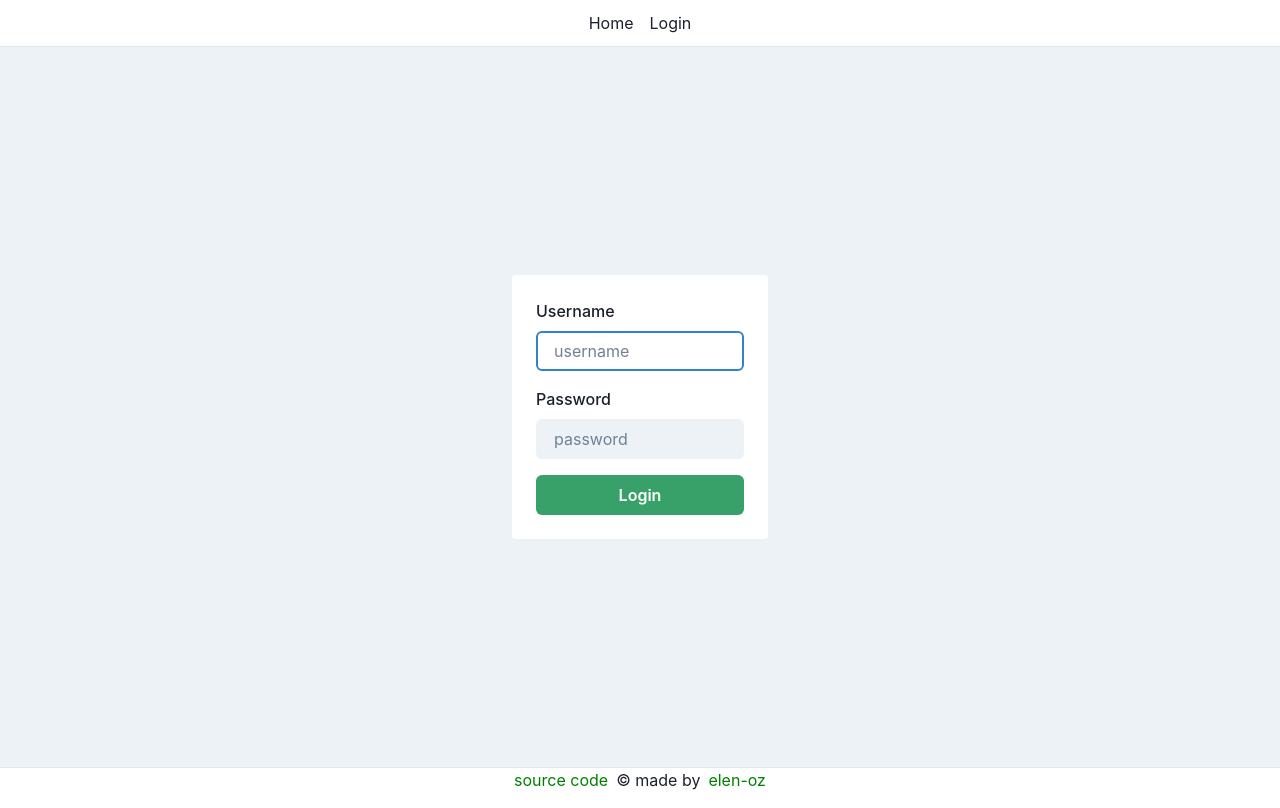
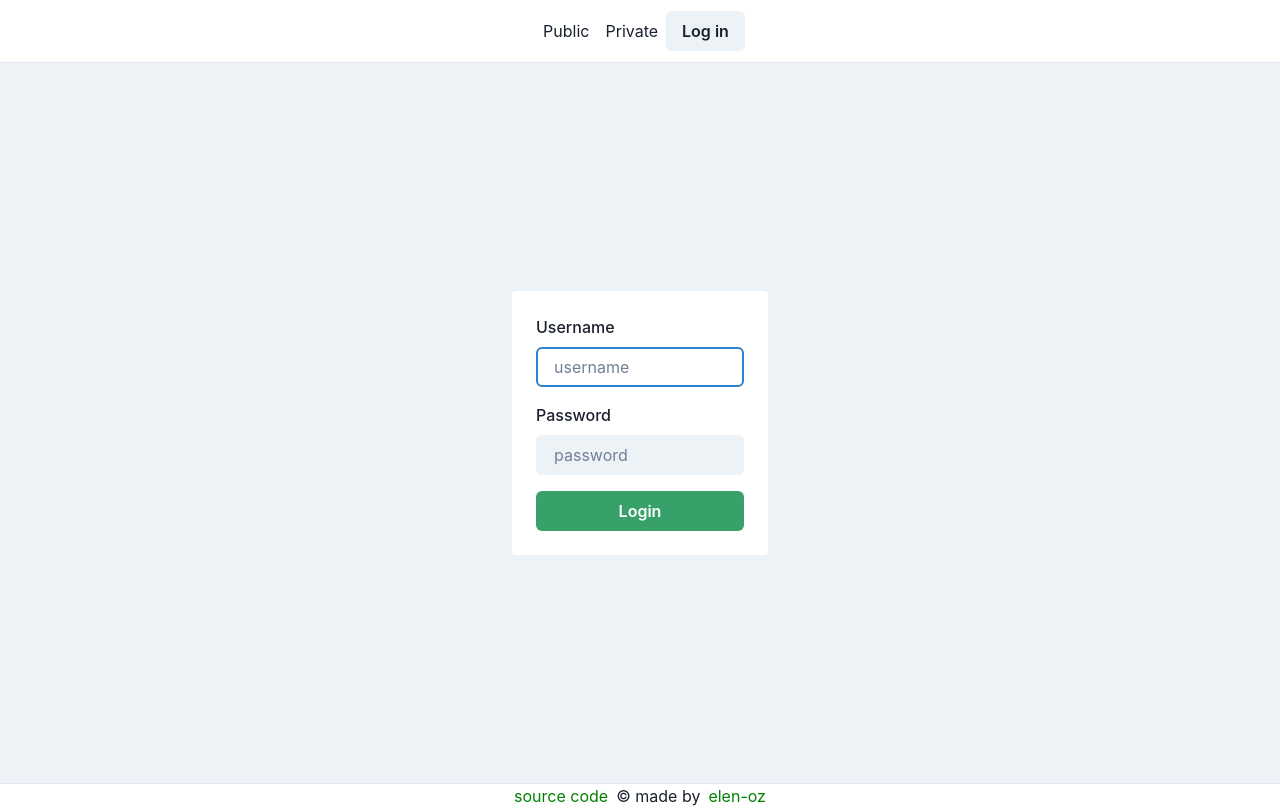
Before and after one commit to elen-oz/chat-app, a React (Vite) app in the folder frontend/: page /login in a window 1280 px wide. Built offline with nearby package versions, Linux system fonts and the light colour scheme.

Commit message:
feat: change login button in header

```diff
--- a/frontend/src/App.jsx
+++ b/frontend/src/App.jsx
@@ -46,18 +46,18 @@ const PrivateRoute = ({ children }) => {
   );
 };
 
-const AuthButton = () => {
-  const auth = useAuth();
-  const location = useLocation();
+// const AuthButton = () => {
+//   const auth = useAuth();
+//   const location = useLocation();
 
-  return auth.loggedIn ? (
-    <Button onClick={auth.logOut}>Log out</Button>
-  ) : (
-    <Button as={Link} to='/login' state={{ from: location }}>
-      Log in
-    </Button>
-  );
-};
+//   return auth.loggedIn ? (
+//     <Button onClick={auth.logOut}>Log out</Button>
+//   ) : (
+//     <Button as={Link} to='/login' state={{ from: location }}>
+//       Log in
+//     </Button>
+//   );
+// };
 
 const App = () => {
   return (
--- a/frontend/src/components/Header.jsx
+++ b/frontend/src/components/Header.jsx
@@ -1,5 +1,19 @@
 import { Link, useLocation } from 'react-router-dom';
-import { Box, HStack, List, ListItem } from '@chakra-ui/react';
+import { Box, HStack, List, ListItem, Button } from '@chakra-ui/react';
+import useAuth from '../hooks/index';
+
+const AuthButton = () => {
+  const auth = useAuth();
+  const location = useLocation();
+
+  return auth.loggedIn ? (
+    <Button onClick={auth.logOut}>Log out</Button>
+  ) : (
+    <Button as={Link} to='/login' state={{ from: location }}>
+      Log in
+    </Button>
+  );
+};
 
 const Header = () => {
   return (
@@ -11,11 +25,13 @@ const Header = () => {
         alignItems='center'
       >
         <ListItem px={2}>
-          <Link to='/'>Home</Link>
+          <Link to='/'>Public</Link>
         </ListItem>
         <ListItem px={2}>
-          <Link to='/login'>Login</Link>
+          <Link to='/private'>Private</Link>
         </ListItem>
+
+        <AuthButton />
       </List>
     </Box>
   );
--- a/frontend/src/pages/LoginPage.jsx
+++ b/frontend/src/pages/LoginPage.jsx
@@ -46,7 +46,7 @@ const LoginPage = () => {
       navigate('/private');
     } catch (error) {
       console.error('Login failed:', error);
-      formik.setSubmitting(false);
+      setSubmitting(false);
       if (error.isAxiosError && error.response.status === 401) {
         setAuthFailed(true);
         inputRef.current.select();
@@ -57,8 +57,15 @@ const LoginPage = () => {
     }
   };
 
-  const { values, handleSubmit, errors, handleChange, handleBlur, touched } =
-    useFormik({
+  const {
+    values,
+    handleSubmit,
+    errors,
+    handleChange,
+    handleBlur,
+    touched,
+    setSubmitting,
+  } = useFormik({
     initialValues: {
       username: '',
       password: '',
--- a/frontend/src/pages/PrivatePage.jsx
+++ b/frontend/src/pages/PrivatePage.jsx
@@ -7,6 +7,7 @@ const getAuthHeader = () => {
   const userId = JSON.parse(localStorage.getItem('userId'));
 
   if (userId && userId.token) {
+    console.log(`Authorized`);
     return { Authorization: `Bearer ${userId.token}` };
   }
 
```
Lines whose indentation alone changed are shown as unchanged.
